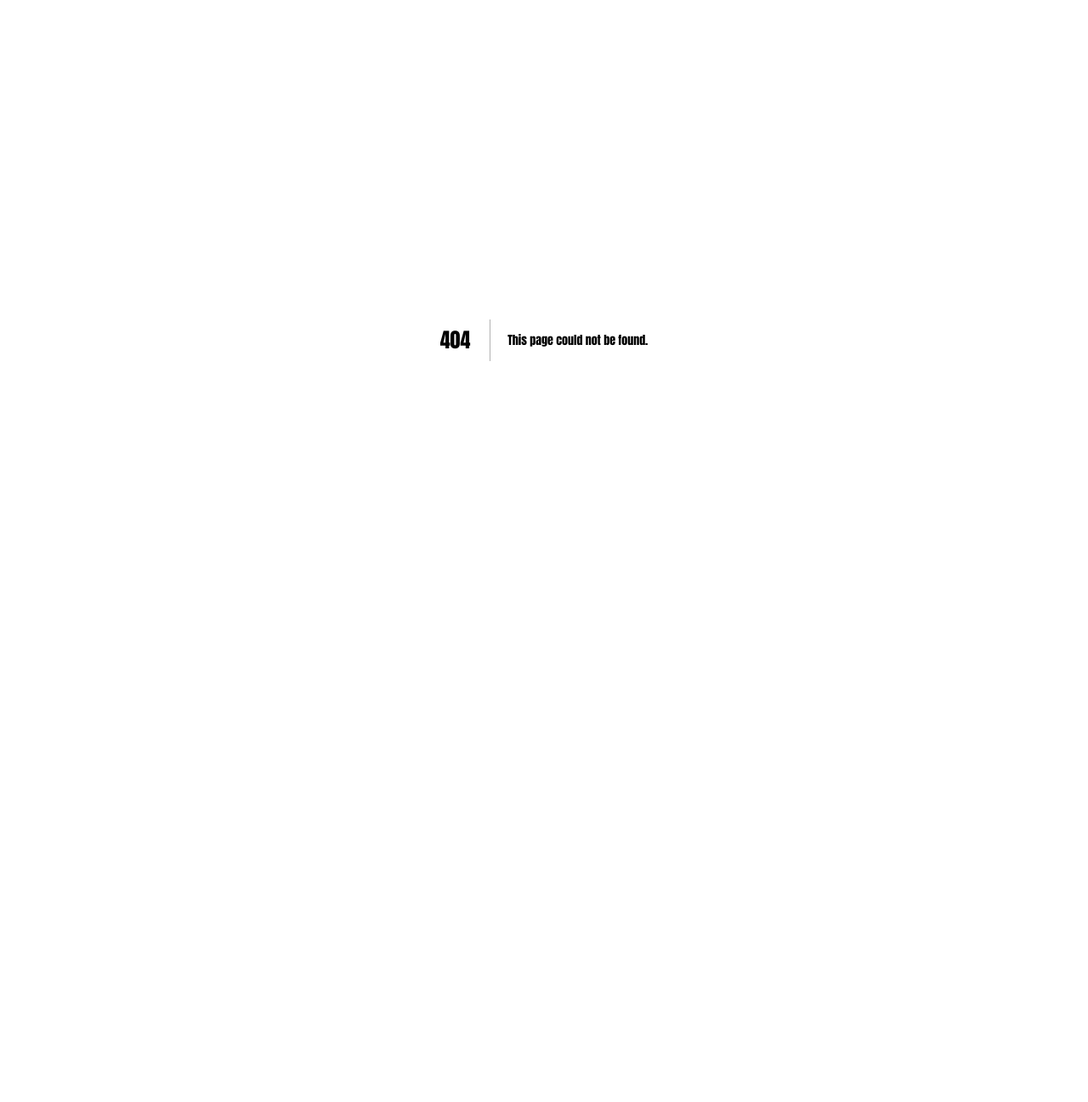
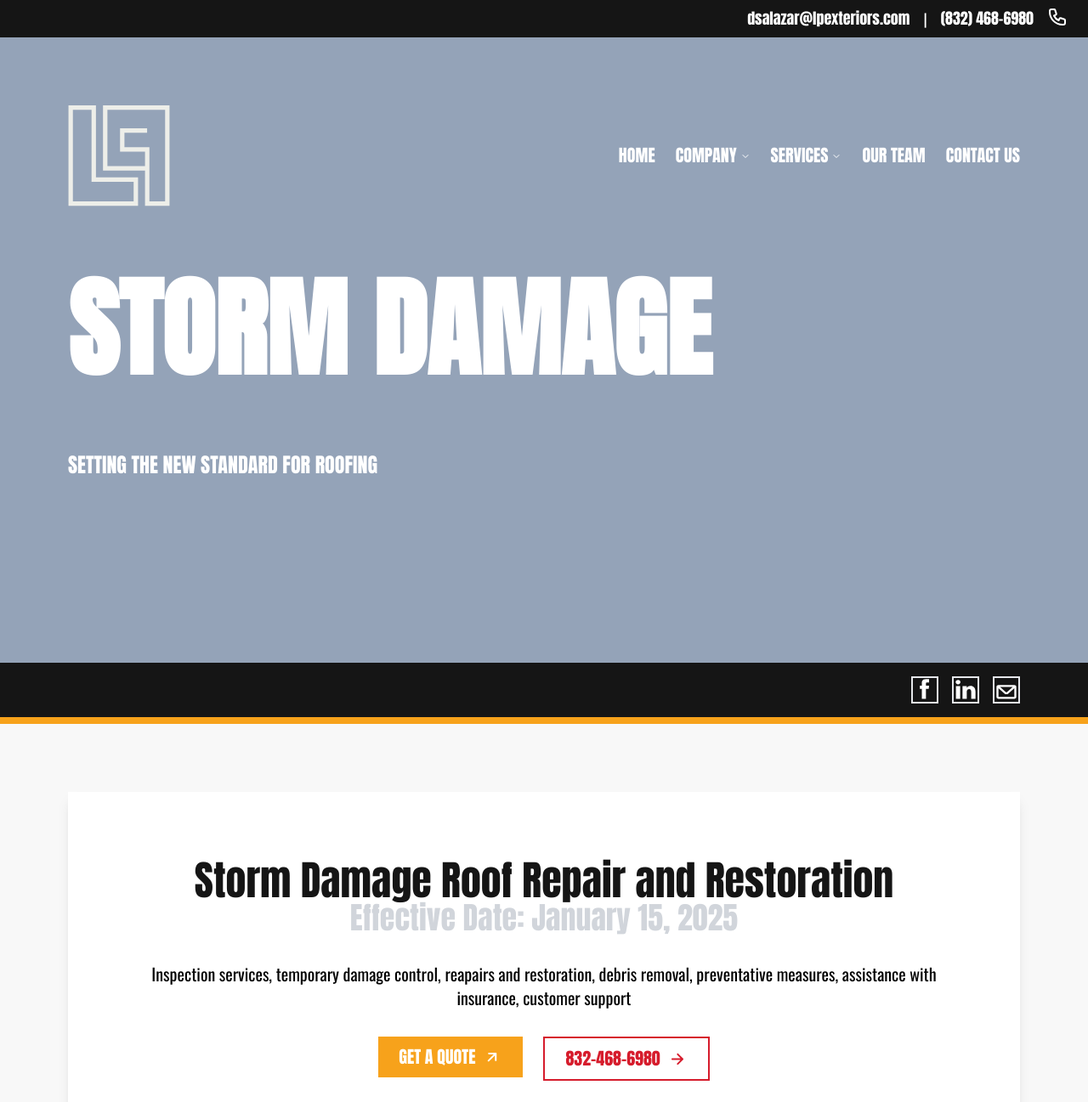
Before and after one commit to dvidsalaz/lpmain, a Next.js app: page /storm-damage in a window 1280 px wide. Before the commit this address had no page. Shown: the top 1297 px of the page at 85% size. Before the commit the page ends 800 px from the top, so only its background shows below. Built offline with nearby package versions, Linux system fonts and the light colour scheme; what tailwindcss-motion would draw is missing.

Commit message:
added few items

```diff
--- a/src/app/about/page.tsx
+++ b/src/app/about/page.tsx
@@ -54,14 +54,14 @@ export default function Team() {
       </div>
       <section
         style={{ backgroundImage: "url('/images/IMG_6687.jpg')" }}
-        className="flex flex-col h-screen bg-cover shadow-inner-after"
+        className="flex flex-col h-screen bg-cover shadow-inner-before"
       >
         <div className="flex-grow flex flex-col gap-20 p-6 sm:p-10 lg:p-20">
           <MyNavigationBar></MyNavigationBar>
-          <h1 className="text-6xl sm:text-8xl lg:text-9xl text-white font-bold">
+          <h1 className="text-6xl sm:text-8xl lg:text-9xl text-white font-bold motion-opacity-in-0 motion-translate-y-in-100 motion-delay-100">
             ABOUT US
           </h1>
-          <h3 className=" text-lg sm:text-xl lg:text-2xl font-light text-white">
+          <h3 className=" text-lg sm:text-xl lg:text-2xl font-light text-white motion-opacity-in-0 motion-translate-y-in-100 motion-delay-500">
             SETTING THE NEW STANDARD FOR ROOFING
           </h3>
         </div>
@@ -117,48 +117,6 @@ export default function Team() {
           </p>
         </div>
       </section>
-      <section id="team" className=" flex flex-col md:flex-row h-screen">
-        <div
-          id="div1"
-          className=" shadow-inner-before hover:shadow-inner-after bg-cover bg-center justify-end flex-1 gap-8 flex flex-col p-6 sm:p-10 lg:p-20 items-start text-left"
-          style={{ backgroundImage: "url('/images/IMG_7163.jpg')" }}
-        >
-          <div>
-            <h2 className=" text-gray-300 text-2xl sm:text-3xl lg:text-5xl">
-              About Us
-            </h2>
-            <h1 className="text-2xl text-white sm:text-3xl lg:text-5xl">
-              We work together to make great things happen.
-            </h1>
-          </div>
-          <Link href="/about">
-            <Button className=" text-base sm:text-lg lg:text-xl gap-2 text-white p-6 bg-SunsetOrange rounded-none">
-              LEARN MORE
-            </Button>
-          </Link>
-        </div>
-        <div
-          id="div2"
-          className="shadow-inner-before hover:shadow-inner-after bg-purple-500 bg-center bg-cover justify-end flex-1 gap-8 flex flex-col p-6 sm:p-10 lg:p-20 items-start text-left"
-          style={{ backgroundImage: "url('/images/.jpg')" }}
-        >
-          <div>
-            <h2 className="text-gray-300 text-2xl sm:text-3xl lg:text-5xl">
-              Our Team
-            </h2>
-            <h1 className="text-2xl text-white sm:text-3xl lg:text-5xl">
-              Impact-driven projects that build Houston for better.
-            </h1>
-          </div>
-          <div>
-            <Link href="/team">
-              <Button className=" text-base sm:text-lg lg:text-xl gap-2 text-white p-6 bg-SunsetOrange rounded-none">
-                MEET OUR TEAM
-              </Button>
-            </Link>
-          </div>
-        </div>
-      </section>
 
       <section
         id="member"
@@ -208,6 +166,64 @@ export default function Team() {
           />
         </div>
       </section>
+      <section
+        id="member"
+        className=" flex flex-col gap-8 p-6 sm:p-10 lg:p-10 bg-cloudyGray"
+      >
+        <div
+          id="div1"
+          className=" gap-4 flex flex-col p-10 lg:p-20 text-left items-start border-l-8 border-SunsetOrange"
+        >
+          <h2 className=" text-4xl sm:text-5xl lg:text-6xl">Why Choose LP?</h2>
+          <p className="text-2xl lg:text-4xl">
+            LP Exteriors operates with intention. We strive to deliver the
+            highest standard of service while fostering a positive influence
+            that will resonate for years to come.
+          </p>
+        </div>
+      </section>
+      <section id="team" className=" flex flex-col md:flex-row h-screen">
+        <div
+          id="div1"
+          className=" shadow-inner-before hover:shadow-inner-after bg-cover bg-center justify-end flex-1 gap-8 flex flex-col p-6 sm:p-10 lg:p-20 items-start text-left"
+          style={{ backgroundImage: "url('/images/IMG_7163.jpg')" }}
+        >
+          <div>
+            <h2 className=" text-gray-300 text-2xl sm:text-3xl lg:text-5xl">
+              Our Services
+            </h2>
+            <h1 className="text-2xl text-white sm:text-3xl lg:text-5xl">
+              We work together to make great things happen.
+            </h1>
+          </div>
+          <Link href="/about">
+            <Button className=" text-base sm:text-lg lg:text-xl gap-2 text-white p-6 bg-SunsetOrange rounded-none">
+              LEARN MORE
+            </Button>
+          </Link>
+        </div>
+        <div
+          id="div2"
+          className="shadow-inner-before hover:shadow-inner-after bg-purple-500 bg-center bg-cover justify-end flex-1 gap-8 flex flex-col p-6 sm:p-10 lg:p-20 items-start text-left"
+          style={{ backgroundImage: "url('/images/.jpg')" }}
+        >
+          <div>
+            <h2 className="text-gray-300 text-2xl sm:text-3xl lg:text-5xl">
+              Contact Us
+            </h2>
+            <h1 className="text-2xl text-white sm:text-3xl lg:text-5xl">
+              Impact-driven projects that build Houston for better.
+            </h1>
+          </div>
+          <div>
+            <Link href="/team">
+              <Button className=" text-base sm:text-lg lg:text-xl gap-2 text-white p-6 bg-SunsetOrange rounded-none">
+                MEET OUR TEAM
+              </Button>
+            </Link>
+          </div>
+        </div>
+      </section>
       <MyFooter></MyFooter>
     </main>
   );
--- a/src/app/contact/page.tsx
+++ b/src/app/contact/page.tsx
@@ -38,18 +38,7 @@ export default function Team() {
           <p className="text-sm sm:text-base lg:text-lg"></p>
         </div>
       </div>
-      <section className="flex flex-col gap-20 p-6 sm:p-10 lg:p-20 bg-fixed bg-cover bg-center h-screen">
-        <video
-          className=" lg:visible absolute top-0 left-0 w-full h-full object-cover -z-10 pointer-events-none"
-          autoPlay
-          muted
-          loop
-          playsInline
-          preload="auto"
-        >
-          <source src="/videos/testing.mp4" type="video/mp4" />
-          Your browser does not support the video tag.
-        </video>
+      <section className="flex flex-col gap-20 p-6 sm:p-10 lg:p-20 bg-fixed bg-cover bg-center h-screen bg-slate-400">
         <MyNavigationBar></MyNavigationBar>
         <div className=" text-6xl sm:text-8xl lg:text-9xl text-white font-bold">
           <h1>CONTACT US</h1>
--- /dev/null
+++ b/src/app/storm-damage/page.tsx
@@ -0,0 +1,198 @@
+import Link from "next/link";
+import Image from "next/image";
+import {
+  Sheet,
+  SheetContent,
+  SheetDescription,
+  SheetHeader,
+  SheetTitle,
+  SheetTrigger,
+} from "@/components/ui/sheet";
+import {
+  NavigationMenu,
+  NavigationMenuContent,
+  NavigationMenuItem,
+  NavigationMenuTrigger,
+} from "@/components/ui/navigation-menu";
+import { Button } from "@/components/ui/button";
+
+import { Separator } from "@/components/ui/separator";
+import MyDrawer from "@/components/custom/myDrawer";
+import MyNavigationBar from "@/components/custom/MyNavigation";
+import MyFooter from "@/components/custom/MyFooter";
+import { CarouselPlugin } from "@/components/custom/CarouselPlugin";
+
+export default function Team() {
+  return (
+    <main className=" min-h-screen">
+      {/* Notification Bar */}
+      <div className=" bg-WayneBlack text-white text-center p-2">
+        <div className=" flex justify-end items-center gap-4 text-sm sm:text-base lg:text-lg">
+          <div className=" flex gap-4">
+            <h3 className="text-sm sm:text-base lg:text-lg">
+              dsalazar@lpexteriors.com
+            </h3>
+            <span>|</span>
+            <a
+              href="tel:+18324686980"
+              className="text-sm sm:text-base lg:text-lg"
+              aria-label="Call us at (832) 468-6980"
+              title="Call us at (832) 468-6980"
+            >
+              (832) 468-6980
+            </a>
+            <span>
+              <Image
+                src="/images/phone.svg"
+                alt="Phone Icon"
+                width={24}
+                height={24}
+              />
+            </span>
+          </div>
+          <p className="text-sm sm:text-base lg:text-lg"></p>
+        </div>
+      </div>
+      <section className="flex flex-col h-screen bg-slate-400">
+        <div className="flex-grow flex flex-col gap-20 p-6 sm:p-10 lg:p-20">
+          <MyNavigationBar></MyNavigationBar>
+          <h1 className="text-6xl sm:text-8xl lg:text-9xl text-white font-bold motion-opacity-in-0 motion-translate-y-in-100 motion-delay-100">
+            STORM DAMAGE
+          </h1>
+          <h3 className=" text-lg sm:text-xl lg:text-2xl font-light text-white motion-opacity-in-0 motion-translate-x-in-100 motion-delay-500">
+            SETTING THE NEW STANDARD FOR ROOFING
+          </h3>
+        </div>
+        <div
+          id="socials"
+          className=" bg-WayneBlack p-4 px-10 lg:px-20 flex items-center gap-8 justify-end w-full"
+        >
+          <nav className=" flex gap-4 items-center">
+            <Link href="/team">
+              <Image
+                src="/images/facebook.svg"
+                alt="facebook"
+                width={32}
+                height={32}
+                className=" border-2"
+              />
+            </Link>
+
+            <Link href="/">
+              <Image
+                src="/images/linkedin.svg"
+                alt="linkedin"
+                width={32}
+                height={32}
+                className=" border-2"
+              />
+            </Link>
+            <Link href="/">
+              <Image
+                src="/images/envelope.svg"
+                alt="envelope"
+                width={32}
+                height={32}
+                className=" border-2"
+              />
+            </Link>
+          </nav>
+        </div>
+      </section>
+
+      <Separator className=" bg-SunsetOrange p-1"></Separator>
+      <section
+        id="member"
+        className=" bg-cloudyGray flex flex-col gap-8 p-6 sm:p-10 lg:p-20"
+      >
+        <div
+          id="div1"
+          className=" flex-1 gap-8 flex flex-col p-6 bg-white sm:p-10 lg:p-20 shadow-lg items-center text-center border-b-8 border-WayneBlack"
+        >
+          <div>
+            <h2 className=" text-WayneBlack text-2xl lg:text-5xl">
+              Storm Damage Roof Repair and Restoration
+            </h2>
+            <h3 className=" text-gray-300 text-xl lg:text-4xl">
+              Effective Date: January 15, 2025
+            </h3>
+          </div>
+          <p className="text-xl font-oswald">
+            Inspection services, temporary damage control, reapairs and
+            restoration, debris removal, preventative measures, assistance with
+            insurance, customer support
+          </p>
+          <div className=" flex gap-6">
+            <Link href="/services">
+              <Button className="text-lg lg:text-xl gap-2 text-white p-6 bg-SunsetOrange rounded-none">
+                GET A QUOTE
+                <Image
+                  src="/images/arrow-up-right.svg"
+                  alt="arrow"
+                  width={24}
+                  height={24}
+                />
+              </Button>
+            </Link>
+            <Link href="/contact">
+              <Button
+                className=" text-lg sm:text-xl lg:text-xl gap-2 text-devilRed p-6 bg-transparent border-devilRed rounded-none border-2 "
+                variant={"outline"}
+              >
+                832-468-6980
+                <Image
+                  src="/images/arrow-right.svg"
+                  alt="arrow"
+                  width={24}
+                  height={24}
+                />
+              </Button>
+            </Link>
+          </div>
+        </div>
+      </section>
+      <section className=" bg-cloudyGray flex flex-col items-center justify-center p-6 gap-4">
+        <h3 className=" font-oswald font-bold text-lg text-center sm:xl md:text-2xl lg:text-3xl">
+          WE USE TOP-QUALITY ROOFING MATERIALS TAILORED TO YOUR NEEDS
+        </h3>
+        <CarouselPlugin></CarouselPlugin>
+      </section>
+
+      <section
+        id="contact"
+        className="flex flex-col gap-8 p-6 sm:p-10 lg:p-20 items-center"
+      >
+        <div className=" flex flex-col gap-8 bg-cloudyGray p-6 sm:p-10 lg:p-20 items-center text-center">
+          <h1 className=" text-4xl sm:text-5xl lg:text-6xl underline">
+            Get In Touch
+          </h1>
+          <p className=" text-lg sm:text-2xl lg:text-2xl text-bottomGray">
+            Have questions or want to learn more about how we can help? Reach
+            out to us! We&apos;re here to provide answers, support, and guidance
+            every step of the way.&nbsp;
+            <Link href="/contact">
+              <span className="hover:motion-text-out-devilRed font-oswald hover:font-bold">
+                Let&apos;s start a conversation today.
+              </span>
+            </Link>
+          </p>
+          <Link href="/contact">
+            <Button
+              className=" text-lg sm:text-xl lg:text-2xl gap-2 text-devilRed p-6 bg-transparent border-devilRed rounded-none border-2 "
+              variant={"outline"}
+            >
+              CONTACT US
+              <Image
+                src="/images/arrow-right.svg"
+                alt="arrow"
+                width={24}
+                height={24}
+              />
+            </Button>
+          </Link>
+        </div>
+      </section>
+      <MyFooter></MyFooter>
+    </main>
+  );
+}
--- a/src/components/custom/MyNavigation.tsx
+++ b/src/components/custom/MyNavigation.tsx
@@ -72,7 +72,7 @@ const MyNavigationBar = () => {
             <NavigationMenuContent className="flex flex-col gap-4 p-6">
               <Link
                 className="hover:underline hover:decoration-SunsetOrange"
-                href="/services"
+                href="/storm-damage"
               >
                 STORM DAMAGE
               </Link>
```
